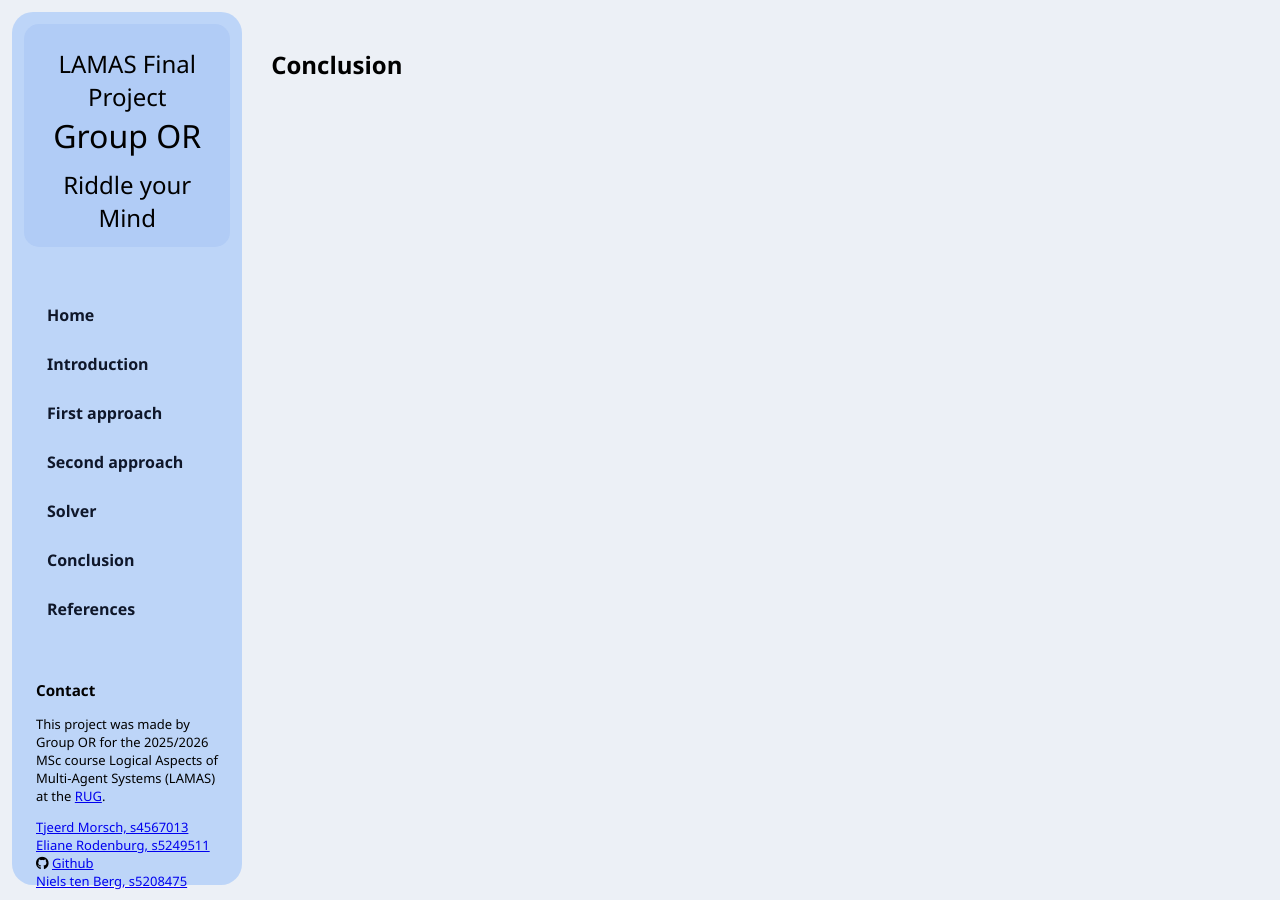
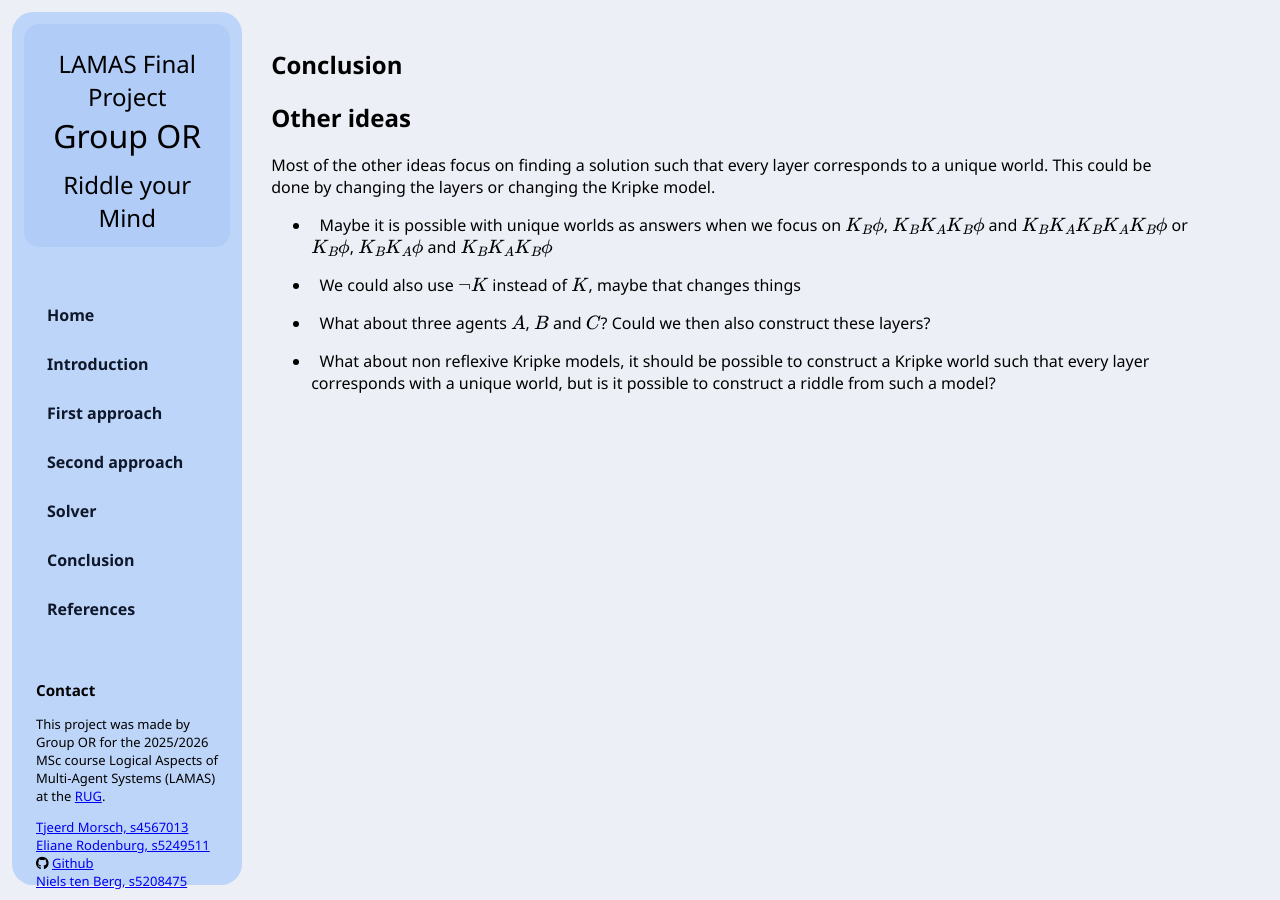
Before and after one commit to SnooLuna/LAMAS_OR, a Jekyll site: the page built from docs/conclusion.md, in a window 1280 px wide. Built offline with Jekyll 4.4.1, drawn with Linux system fonts in a browser that asks for light colours; nearby versions of some CDN libraries; formulas are drawn with MathJax 3.

Commit message:
Update conclusion.md

```diff
--- a/docs/conclusion.md
+++ b/docs/conclusion.md
@@ -3,3 +3,16 @@ title: Conclusion
 ---
 
 # Conclusion
+
+
+# Other ideas
+
+Most of the other ideas focus on finding a solution such that every layer corresponds to a unique world. This could be done by changing the layers or changing the Kripke model.
+
+-   Maybe it is possible with unique worlds as answers when we focus on $K_B\phi$, $K_BK_AK_B\phi$ and $K_BK_AK_BK_AK_B\phi$ or $K_B\phi$, $K_BK_A\phi$ and $K_BK_AK_B\phi$
+
+-   We could also use $\neg K$ instead of $K$, maybe that changes things
+
+-   What about three agents $A$, $B$ and $C$? Could we then also construct these layers?
+
+-   What about non reflexive Kripke models, it should be possible to construct a Kripke world such that every layer corresponds with a unique world, but is it possible to construct a riddle from such a model?
```
